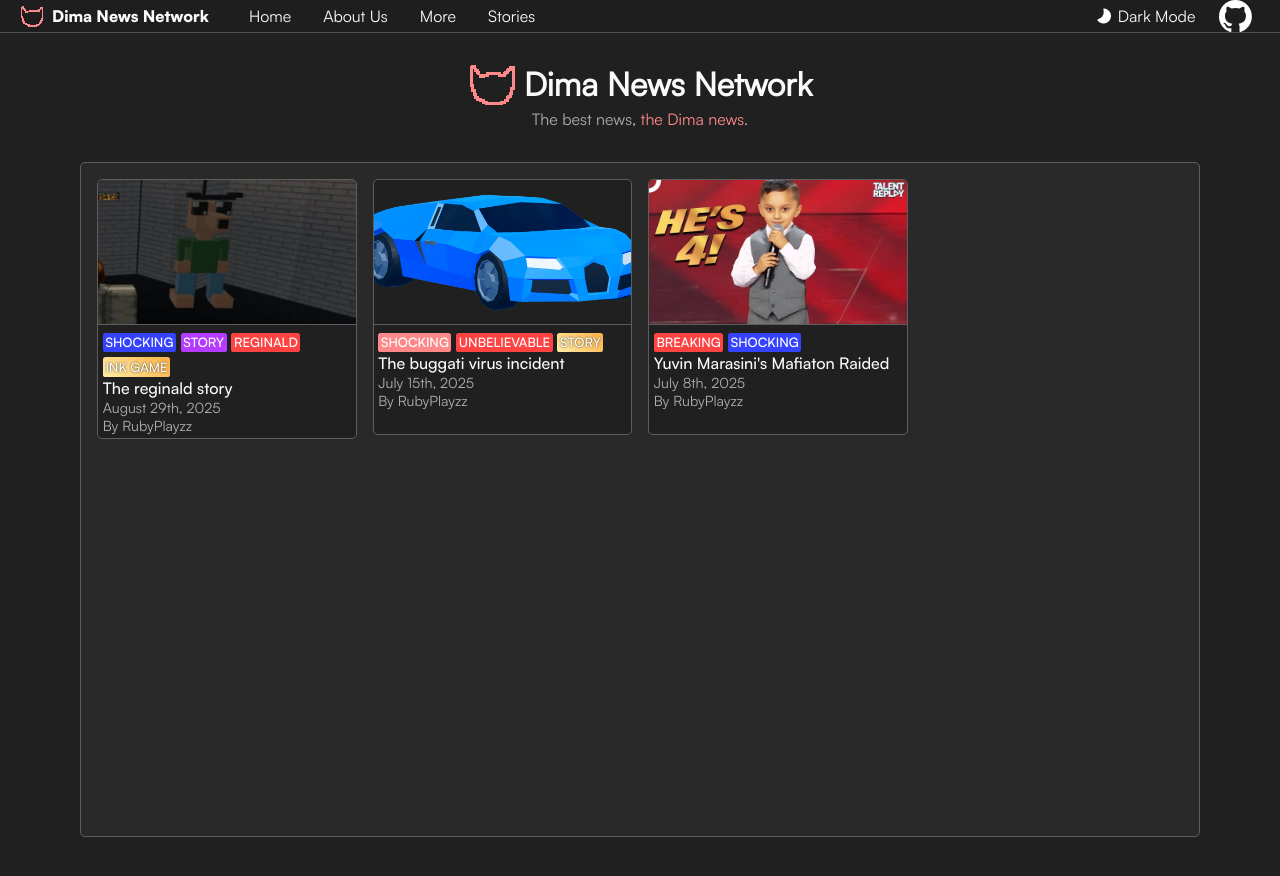
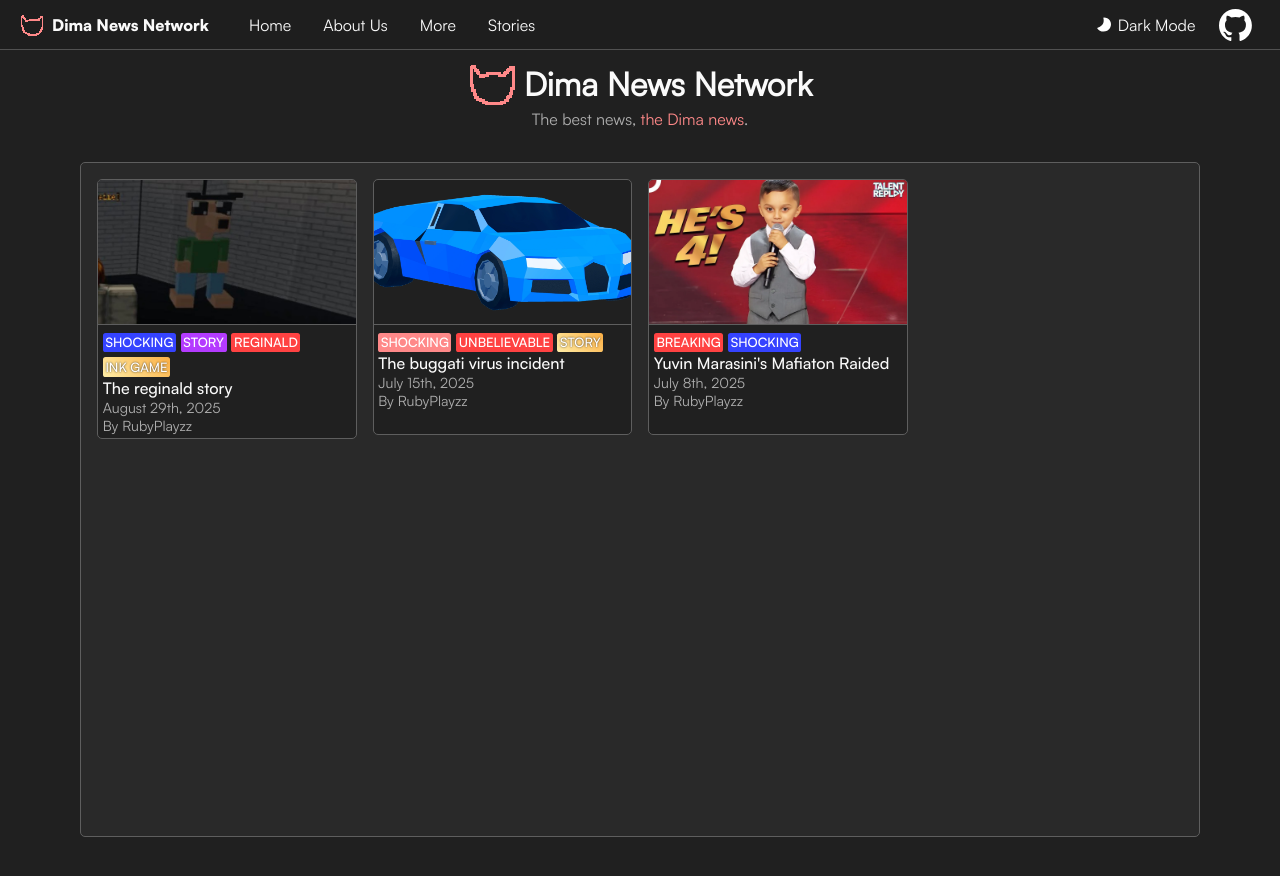
Before and after one commit to RubyPlayzz/DimaNewsNetwork, a Jekyll site: the page built from index.html, in a window 1280 px wide. Shown: the top 876 px of the page. Built offline with Jekyll 4.4.1, drawn with Linux system fonts in a browser that asks for light colours.

Commit message:
Revert header.css

```diff
--- a/css/header.css
+++ b/css/header.css
@@ -7,9 +7,8 @@
     backdrop-filter: blur(4px);
     border-bottom: 1px solid var(--header-border-color);
 
-    width: 100%;
-    padding: 0 20px;
-    box-sizing: border-box;
+    width: 100vw;
+    height: 50px;
 
     position: fixed;
     top: 0;
@@ -18,6 +17,7 @@
     display: flex;
     align-items: center;
     justify-content: space-between;
+    padding: 20px;
 
     z-index: 1000;
 }
```
